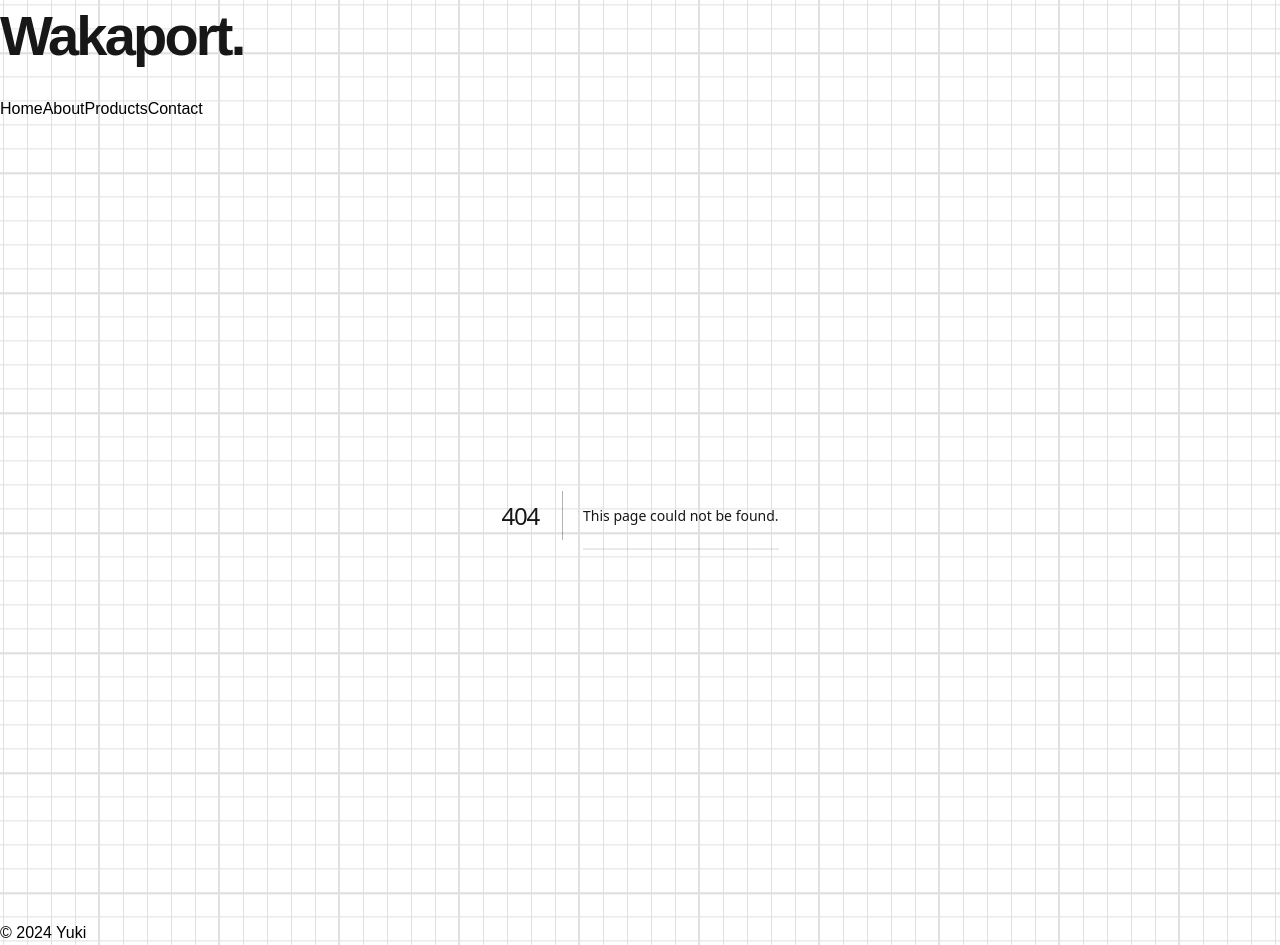
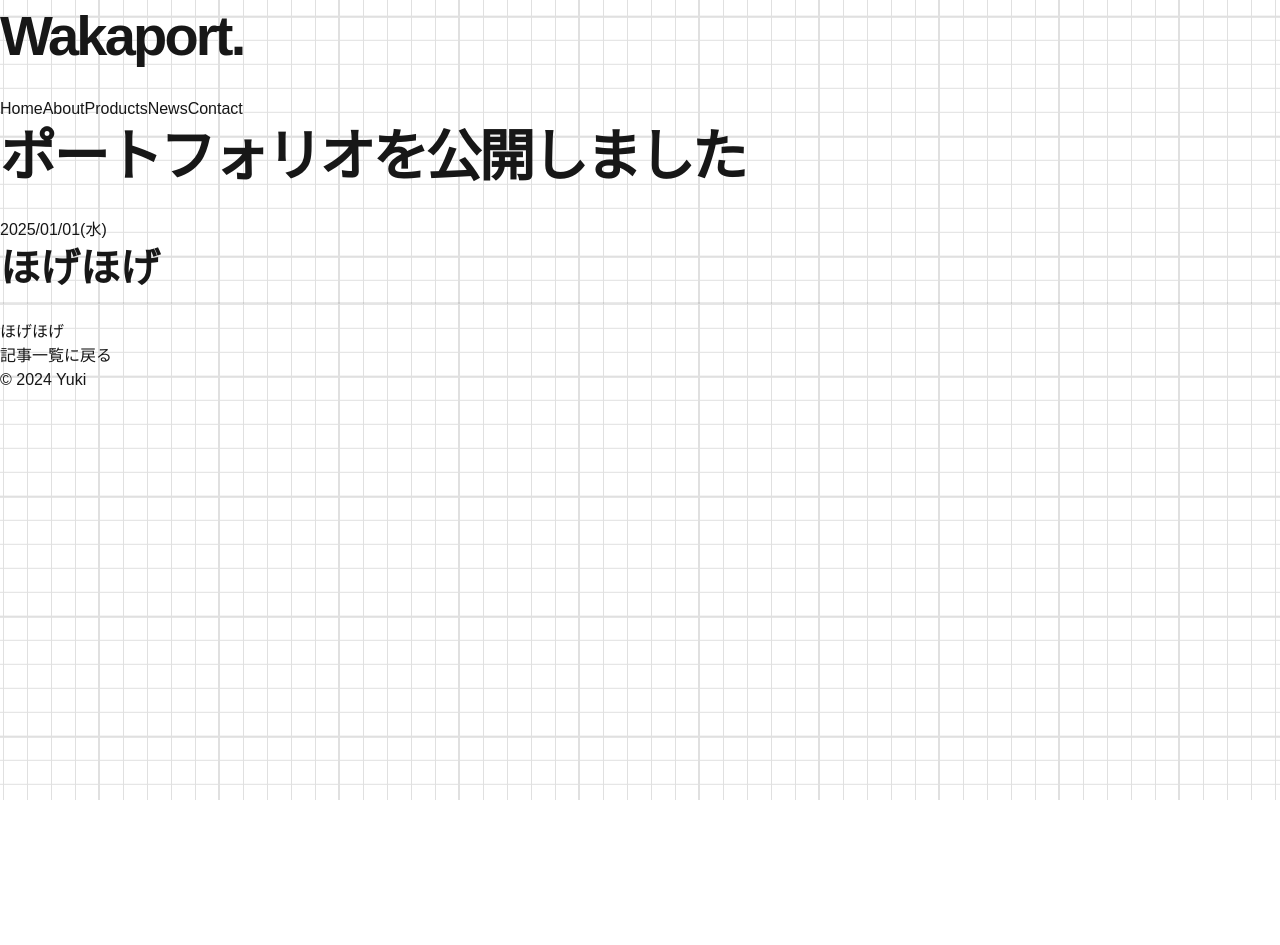
Before and after one commit to waka320/wakaport, a Next.js app in the folder wakanext/: page /news/hello in a window 1280 px wide. Before the commit this address had no page. After the commit the page ends 800 px from the top, so only its background shows below. Built offline with nearby package versions, Linux system fonts and the light colour scheme.

Commit message:
add news page

```diff
--- a/wakanext/package.json
+++ b/wakanext/package.json
@@ -9,9 +9,12 @@
     "lint": "next lint"
   },
   "dependencies": {
+    "@tailwindcss/typography": "^0.5.15",
+    "gray-matter": "^4.0.3",
     "next": "15.0.3",
     "react": "19.0.0-rc-66855b96-20241106",
-    "react-dom": "19.0.0-rc-66855b96-20241106"
+    "react-dom": "19.0.0-rc-66855b96-20241106",
+    "react-markdown": "^9.0.1"
   },
   "devDependencies": {
     "@types/node": "^20",
--- /dev/null
+++ b/wakanext/src/app/(pages)/news/[slug]/page.tsx
@@ -0,0 +1,52 @@
+import { getArticleBySlug } from "@/lib/articles/articles"
+import { notFound } from 'next/navigation'
+import Markdown from 'react-markdown'
+
+export default async function ArticleDetailPage({
+    params
+}: {
+    params: { slug: string }
+}) {
+    try {
+        const article = getArticleBySlug(params.slug)
+
+        return (
+            <div className="container mx-auto px-4 py-8 max-w-4xl">
+                <article className="prose lg:prose-xl">
+                    <h1 className="text-3xl font-bold mb-4">{article.title}</h1>
+                    <div className="text-gray-600 mb-6">
+                        <time>{article.date}</time>
+                    </div>
+
+                    <div className="markdown-content">
+                        <Markdown>{article.content}</Markdown>
+                    </div>
+                </article>
+
+                <div className="mt-8">
+                    <a
+                        href="/news"
+                        className="text-blue-500 hover:underline"
+                    >
+                        記事一覧に戻る
+                    </a>
+                </div>
+            </div>
+        )
+    } catch (error) {
+        notFound()
+    }
+}
+
+export async function generateMetadata({
+    params
+}: {
+    params: { slug: string }
+}) {
+    const article = getArticleBySlug(params.slug)
+
+    return {
+        title: article.title,
+        description: article.excerpt
+    }
+}
--- a/wakanext/src/components/Header.tsx
+++ b/wakanext/src/components/Header.tsx
@@ -11,6 +11,7 @@ export default function Header() {
         <Link href="/" className="text-gray-800 hover:text-blue-600">Home</Link>
         <Link href="/about" className="text-gray-800 hover:text-blue-600">About</Link>
         <Link href="/products" className="text-gray-800 hover:text-blue-600">Products</Link>
+        <Link href="/news" className="text-gray-800 hover:text-blue-600">News</Link>
         <Link href="/contact" className="text-gray-800 hover:text-blue-600">Contact</Link>
       </nav>
     </header>
--- /dev/null
+++ b/wakanext/src/lib/articles/articles.tsx
@@ -0,0 +1,76 @@
+import fs from 'fs'
+import path from 'path'
+import matter from 'gray-matter'
+
+export function formatArticleDate(dateInput: string | Date): string {
+    const date = new Date(dateInput)
+
+    const formattedDate = new Intl.DateTimeFormat('ja-JP', {
+        year: 'numeric',
+        month: '2-digit',
+        day: '2-digit',
+        weekday: 'short'
+    }).format(date)
+
+    return formattedDate
+}
+
+
+type ArticleProps = {
+    slug: string
+    title: string
+    date: string
+    excerpt: string
+    content: string
+}
+
+export function getAllArticles(): ArticleProps[] {
+    const articlesDirectory = path.join(process.cwd(), 'src/lib/articles/content')
+
+    if (!fs.existsSync(articlesDirectory)) {
+        console.error('Articles directory not found')
+        return []
+    }
+
+    const fileNames = fs.readdirSync(articlesDirectory)
+        .filter(fileName => fileName.endsWith('.md'))
+
+    const articles = fileNames.map(fileName => {
+        const slug = fileName.replace(/\.md$/, '')
+        const fullPath = path.join(articlesDirectory, fileName)
+        const fileContents = fs.readFileSync(fullPath, 'utf8')
+
+        const { data, content } = matter(fileContents)
+
+        return {
+            slug,
+            content,
+            date: formatArticleDate(data.date || new Date()),
+            title: data.title || '',
+            excerpt: data.excerpt || '',
+        }
+    })
+
+
+    return articles.sort((a, b) =>
+        new Date(b.date).getTime() - new Date(a.date).getTime()
+    )
+}
+
+export function getArticleBySlug(slug: string): Article {
+    const fullPath = path.join(process.cwd(), `src/lib/articles/content/${slug}.md`)
+    if (!fs.existsSync(fullPath)) {
+        throw new Error(`Article with slug ${slug} not found`)
+    }
+
+    const fileContents = fs.readFileSync(fullPath, 'utf8')
+    const { data, content } = matter(fileContents)
+
+    return {
+        slug,
+        content,
+        date: formatArticleDate(data.date || new Date()),
+        title: data.title || '',
+        excerpt: data.excerpt || '',
+    }
+}
--- /dev/null
+++ b/wakanext/src/lib/articles/content/hello.md
@@ -0,0 +1,10 @@
+---
+title: ポートフォリオを公開しました
+date: 2025-01-01
+excerpt: Web開発の最新トレンドについて解説します
+tags: [web, development, trends]
+---
+
+## ほげほげ
+
+ほげほげ
```
Also changed, not shown: wakanext/src/@types/gray-matter.d.ts (added, +9 -0 lines), wakanext/src/app/(pages)/news/page.tsx (added, +31 -0 lines), 1 other file (tests, documents, lock files or other folders).
